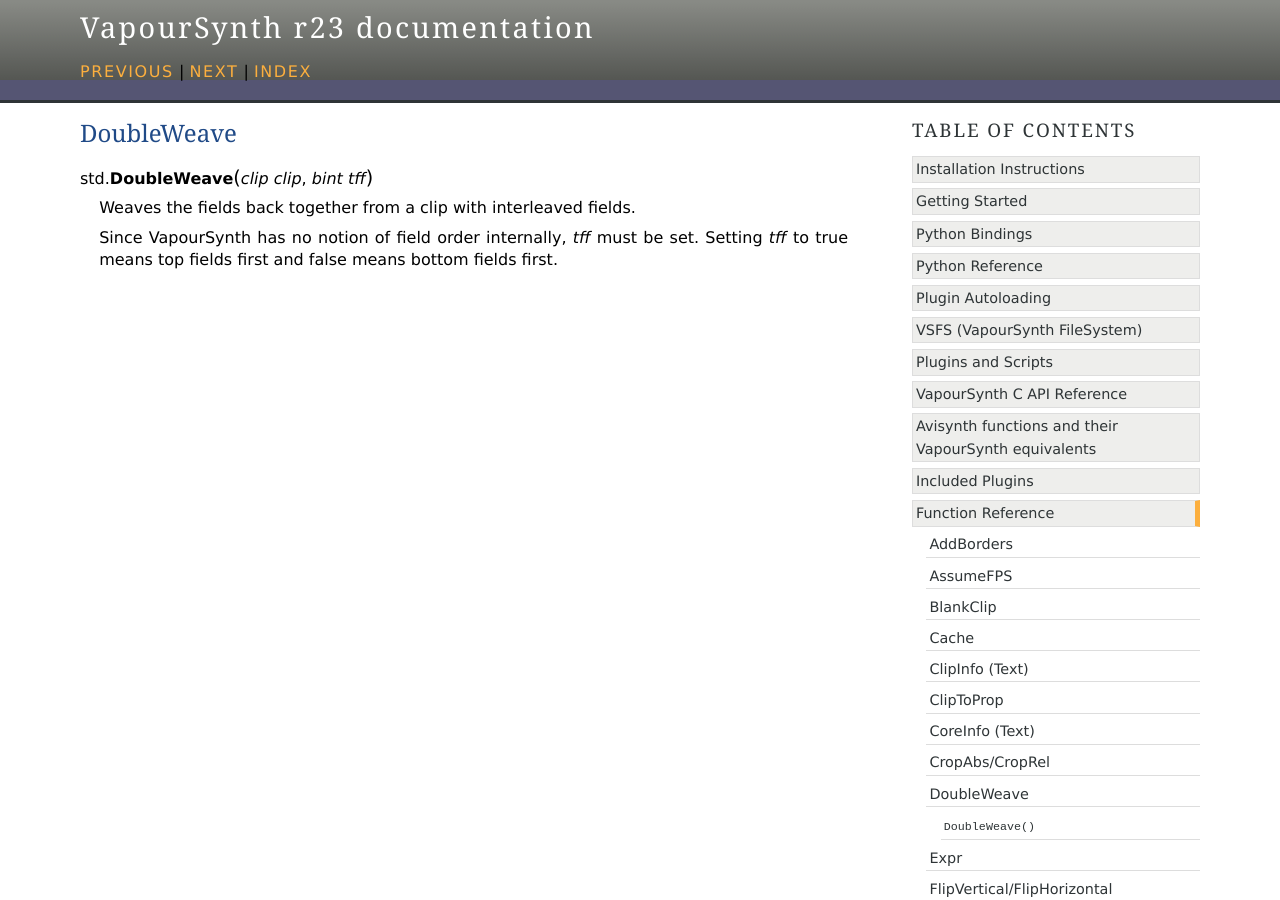
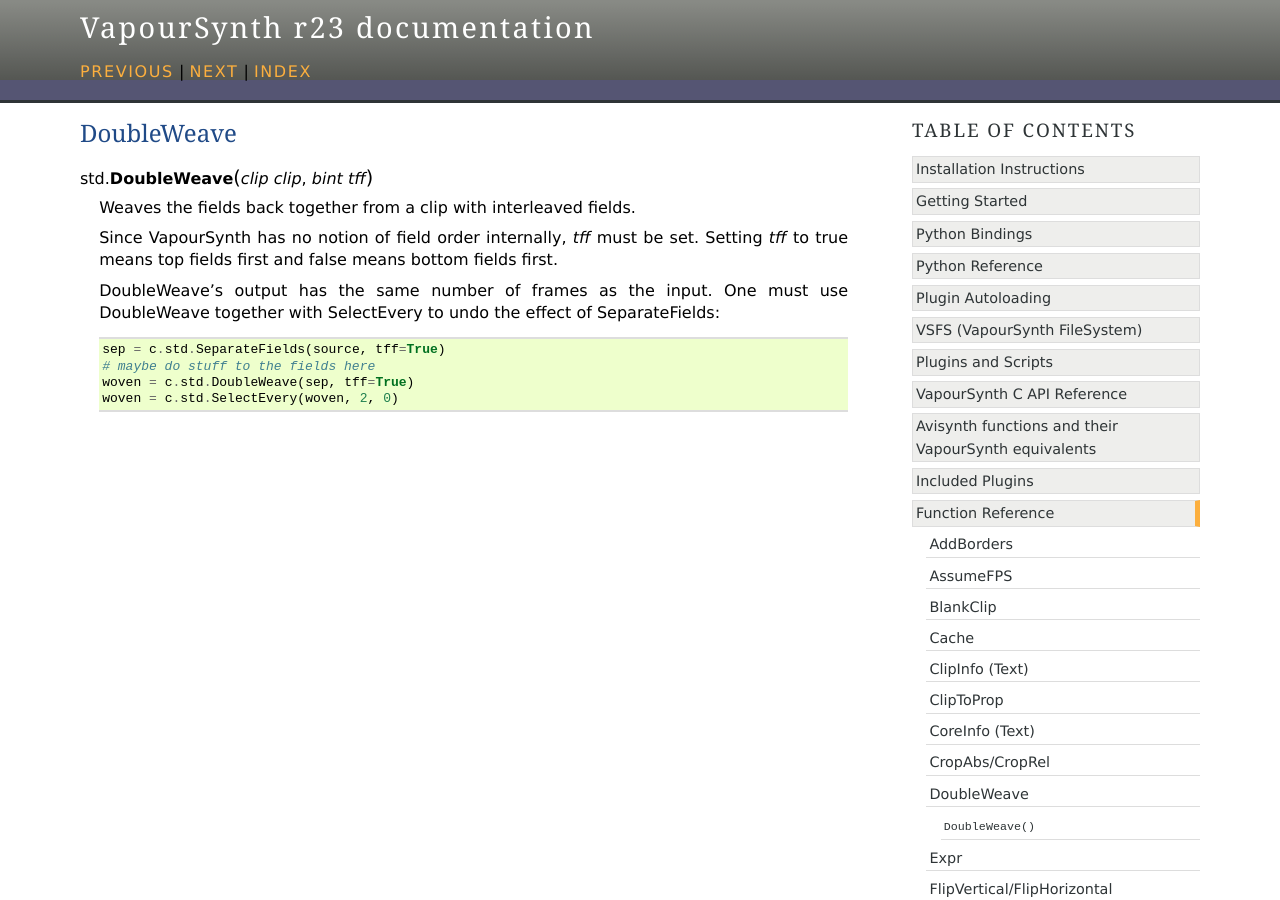
Before and after one commit to vapoursynth/vapoursynth, a Sphinx documentation site: the page built from doc/functions/doubleweave.rst, in a window 1280 px wide and 900 px high. Built offline with Sphinx 7.4.7, drawn with Linux system fonts in a browser that asks for light colours; formulas are drawn with MathJax 3.

Commit message:
doc: Mention the length of DoubleWeave's output
Also include an example.

```diff
--- a/doc/functions/doubleweave.rst
+++ b/doc/functions/doubleweave.rst
@@ -9,3 +9,14 @@
    Since VapourSynth has no notion of field order internally, *tff* must be set.
    Setting *tff* to true means top fields first and false means bottom fields
    first.
+
+   DoubleWeave's output has the same number of frames as the input. One must
+   use DoubleWeave together with SelectEvery to undo the effect of
+   SeparateFields:
+
+   .. code-block:: python
+
+      sep = c.std.SeparateFields(source, tff=True)
+      # maybe do stuff to the fields here
+      woven = c.std.DoubleWeave(sep, tff=True)
+      woven = c.std.SelectEvery(woven, 2, 0)
```
